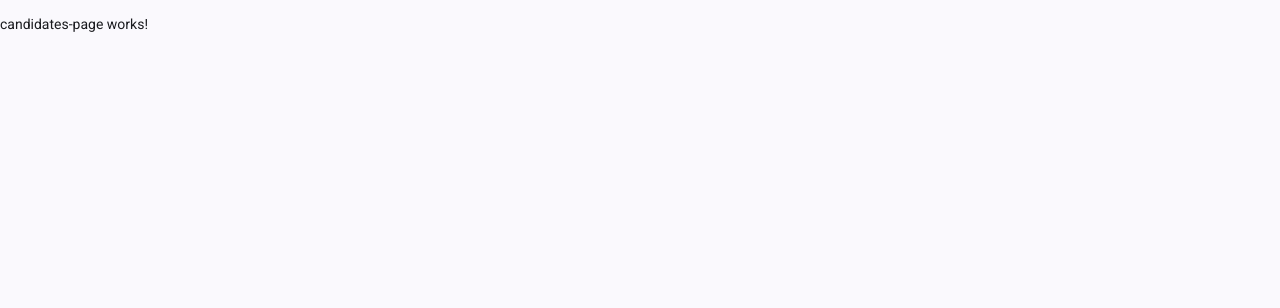
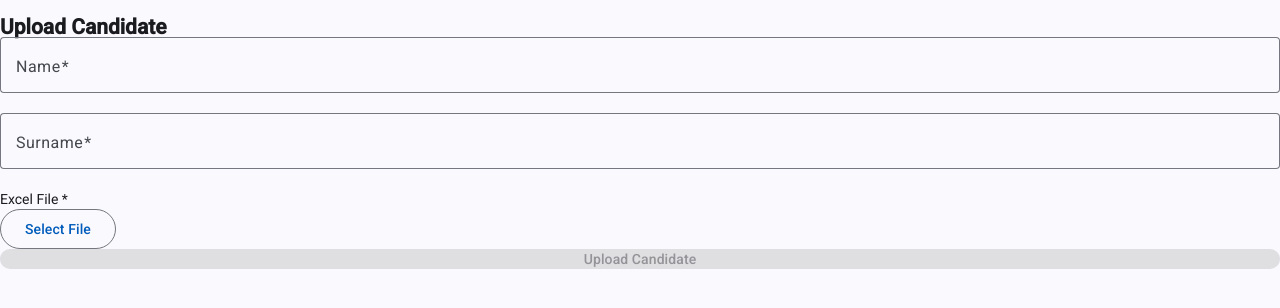
Before and after one commit to bezael/candidate-loader, an Angular app in the folder candidate/: page /candidates in a window 1280 px wide. Shown: the top 308 px of the page. Built offline with nearby package versions, Linux system fonts and the light colour scheme.

Commit message:
feat: :sparkles: integrate candidate form into candidates page component

```diff
--- a/candidate/src/app/features/candidates/ui/candidates-page/candidates-page.ts
+++ b/candidate/src/app/features/candidates/ui/candidates-page/candidates-page.ts
@@ -1,10 +1,14 @@
 import { ChangeDetectionStrategy, Component } from '@angular/core';
+import { CandidateForm } from '@app/features/candidates/ui/candidates-form/candidate-form';
 
 @Component({
   selector: 'app-candidates-page',
-  imports: [],
-  template: `<p>candidates-page works!</p>`,
+  imports: [CandidateForm],
+  template: `
+  <div class="candidates-page">
+    <app-candidate-form  />
+  </div>`,
   styleUrl: './candidates-page.scss',
   changeDetection: ChangeDetectionStrategy.OnPush,
 })
-export class CandidatesPage { }
+export class CandidatesPage {}
```
